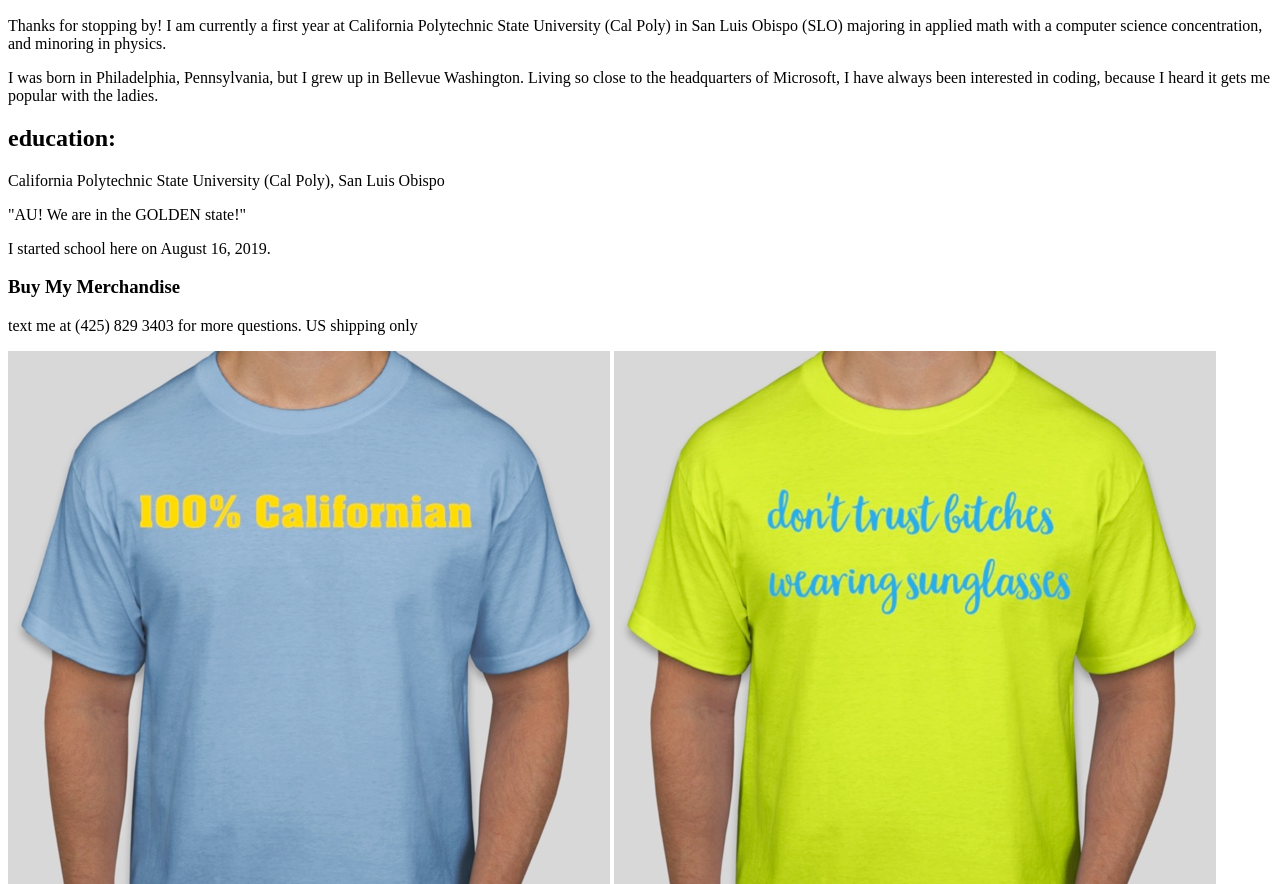
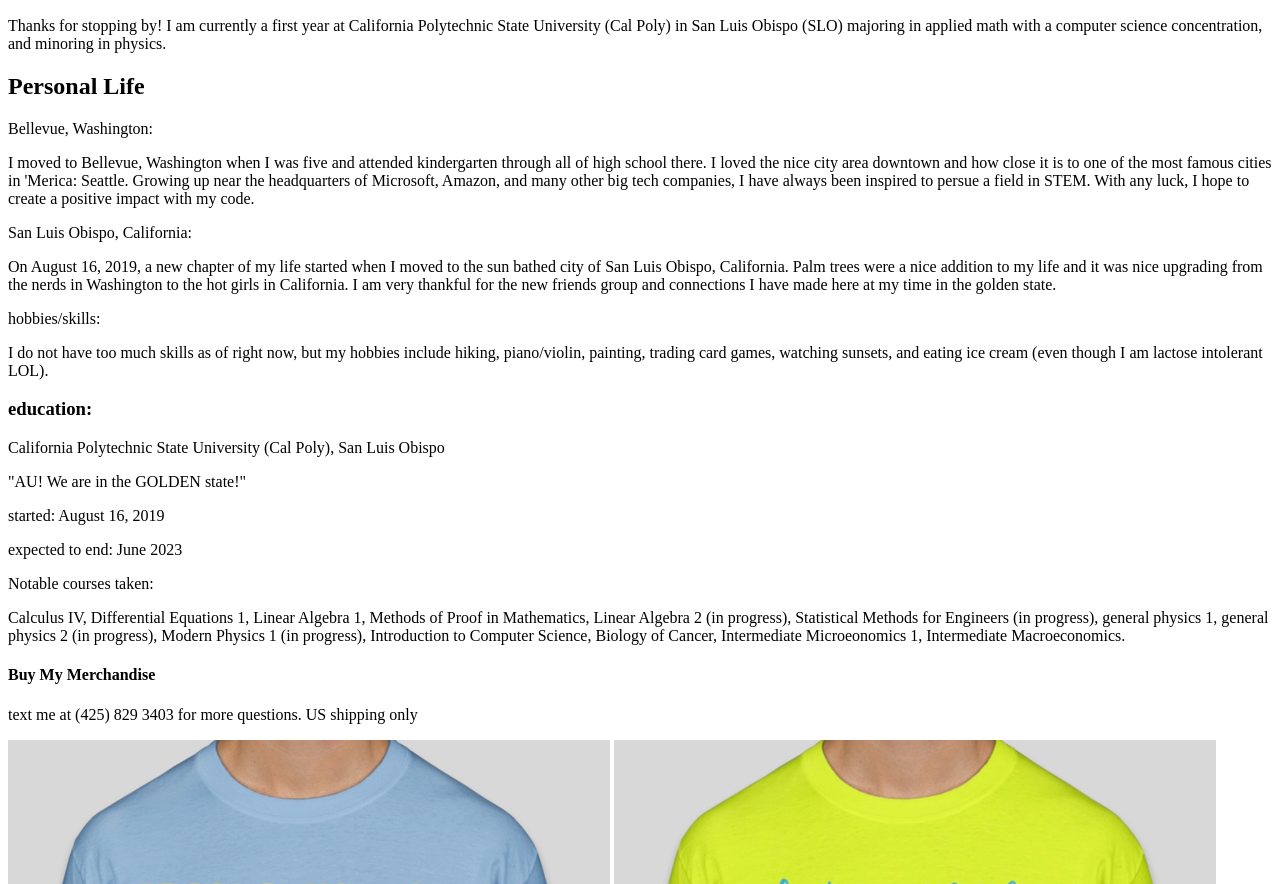
Before and after one commit to mynamebry/webiste, a plain HTML site: page index.html in a window 1280 px wide. Shown: the part 483-1367 px from the top of the page. Drawn offline with Linux system fonts and the light colour scheme.

Commit message:
personal info

```diff
--- a/index.html
+++ b/index.html
@@ -11,24 +11,34 @@
 
 	<p>Thanks for stopping by! I am currently a first year at California Polytechnic State University (Cal Poly) in San Luis Obispo (SLO) majoring in applied math with a computer science concentration, and minoring in physics.</p>
 
-	<p>I was born in Philadelphia, Pennsylvania, but I grew up in Bellevue Washington. Living so close to the headquarters of Microsoft, I have always been interested in coding, because I heard it gets me popular with the ladies.</p>
+	<h2>Personal Life</h2>
+        <p>Bellevue, Washington: </p>
+        <p>I moved to Bellevue, Washington when I was five and attended kindergarten through all of high school there. I loved the nice city area downtown and how close it is to one of the most famous cities in 'Merica: Seattle. Growing up near the headquarters of Microsoft, Amazon, and many other big tech companies, I have always been inspired to persue a field in STEM. With any luck, I hope to create a positive impact with my code.
 
+        <p>San Luis Obispo, California: </p>
+        <p>On August 16, 2019, a new chapter of my life started when I moved to the sun bathed city of San Luis Obispo, California. Palm trees were a nice addition to my life and it was nice upgrading from the nerds in Washington to the hot girls in California. I am very thankful for the new friends group and connections I have made here at my time in the golden state.</p>
+
+        <p>hobbies/skills: </p>
+        <p>I do not have too much skills as of right now, but my hobbies include hiking, piano/violin, painting, trading card games, watching sunsets, and eating ice cream (even though I am lactose intolerant LOL).</p>
 </body>
 
 
-<h2>education:</h2>
+<h3>education:</h3>
 
 
 <p>California Polytechnic State University (Cal Poly), San Luis Obispo</p>
-<p>"AU! We are in the GOLDEN state!"
-<p>I started school here on August 16, 2019.</p>
+<p>"AU! We are in the GOLDEN state!"</p>
+<p>started: August 16, 2019</p>
+<p>expected to end: June 2023</p>
+<p>Notable courses taken: </p>
+<p>Calculus IV, Differential Equations 1, Linear Algebra 1, Methods of Proof in Mathematics, Linear Algebra 2 (in progress), Statistical Methods for Engineers (in progress), general physics 1, general physics 2 (in progress), Modern Physics 1 (in progress), Introduction to Computer Science, Biology of Cancer, Intermediate Microeonomics 1, Intermediate Macroeconomics.</p>
 
 
 
 
 
 
-<h3>Buy My Merchandise</h3>
+<h4>Buy My Merchandise</h4>
 <p>text me at (425) 829 3403 for more questions. US shipping only</p>
  <img src="100.californian.jpeg" width="602" height="656" alt="hi!">
 <img src="donttrust.jpeg" width="602" height="656" alt="hi!">
```
Also changed, not shown: 1 other file.
